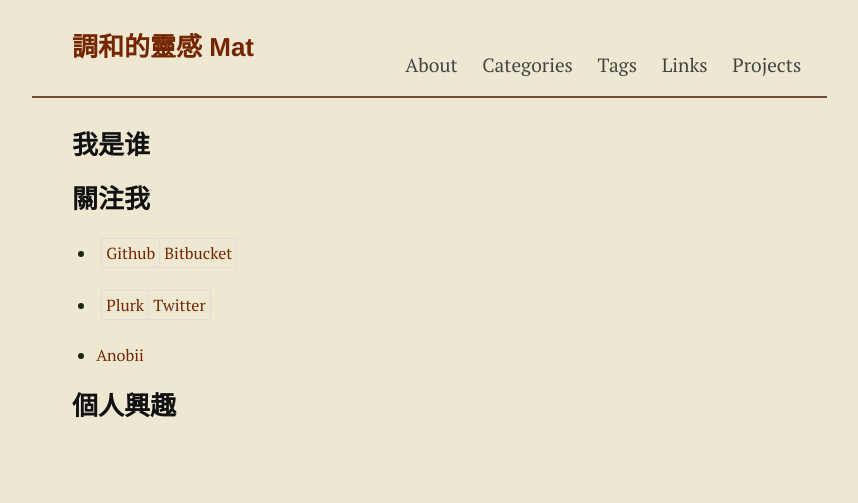
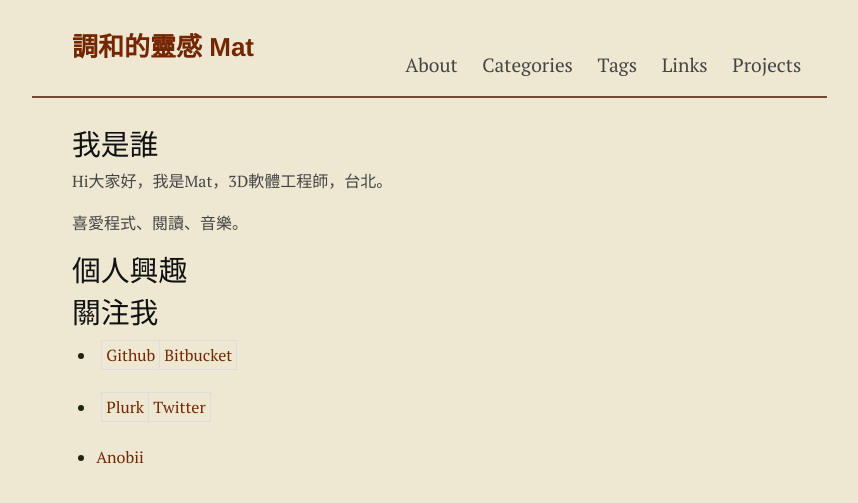
Before and after one commit to sndnvaps/sndnvaps.github.io, a Jekyll site: the page built from about/index.md, in a window 1280 px wide. Shown: the top 503 px of the page, without its empty margins (208-1066 px from the left). Built offline with Jekyll 4.4.1, drawn with Linux system fonts in a browser that asks for light colours; Markdown is read by kramdown in place of the engine named in the settings; comment, search, counter and statistics services are not loaded.

Commit message:
更新 About

```diff
--- a/about/index.md
+++ b/about/index.md
@@ -4,13 +4,18 @@ layout: page
 comments: yes
 ---
 
-# 我是谁
+## 我是誰
+
+Hi大家好，我是Mat，3D軟體工程師，台北。
+
+喜愛程式、閱讀、音樂。
 
 
-# 關注我
+## 個人興趣
+
+
+## 關注我
 
 * [Github](http://github.com/chchwy) | [Bitbucket](http://bitbucket.org/chchwy)
 * [Plurk](http://www.plurk.com/chchwy) | [Twitter](http://twitter.com/chchwy)
 * [Anobii](http://www.anobii.com/chchwy)
-
-# 個人興趣
```
